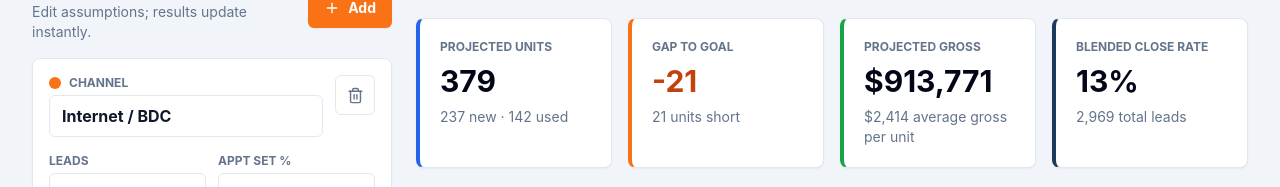
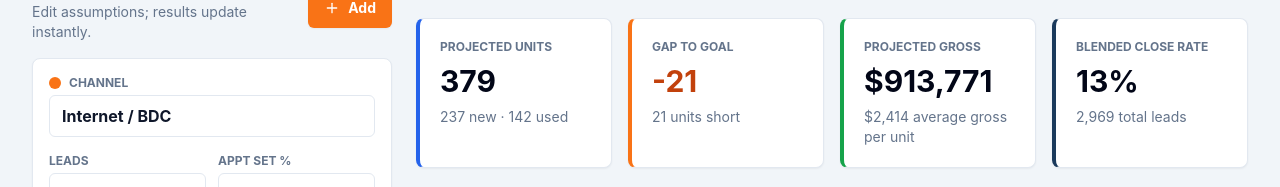
Before and after one commit to 29834329834932840320392/forecast-dashboard, a React (Vite) app: page / in a window 1280 px wide. Shown: the part 497-684 px from the top of the page. Built offline with nearby package versions, Linux system fonts and the light colour scheme; the HTML template or start-up script is replaced by a standard one.

Commit message:
Remove channel delete controls

```diff
--- a/src/components/ChannelCard.tsx
+++ b/src/components/ChannelCard.tsx
@@ -1,23 +1,20 @@
-import { Trash2 } from 'lucide-react'
 import { channelLeadToSale, isWalkInChannel, wholePercent } from '../lib/calculations'
 import type { Channel } from '../lib/types'
 
 type ChannelCardProps = {
   channel: Channel
   volumeMultiplier: number
-  canRemove: boolean
   onChange: (channel: Channel) => void
-  onRemove: () => void
 }
 
-export function ChannelCard({ channel, volumeMultiplier, canRemove, onChange, onRemove }: ChannelCardProps) {
+export function ChannelCard({ channel, volumeMultiplier, onChange }: ChannelCardProps) {
   const update = (patch: Partial<Channel>) => onChange({ ...channel, ...patch })
   const isWalkIn = isWalkInChannel(channel)
 
   return (
     <article className="channel-card">
-      <div className="flex items-start justify-between gap-3">
-        <label className="min-w-0 flex-1">
+      <div>
+        <label>
           <span className="mb-1 flex items-center gap-2 text-xs font-bold uppercase text-slate-500">
             <span className="h-3 w-3 rounded-full" style={{ backgroundColor: channel.color }} />
             Channel
@@ -28,16 +25,6 @@ export function ChannelCard({ channel, volumeMultiplier, canRemove, onChange, on
             onChange={(event) => update({ name: event.target.value })}
           />
         </label>
-        <button
-          className="icon-button"
-          type="button"
-          title="Remove channel"
-          aria-label={`Remove ${channel.name}`}
-          disabled={!canRemove}
-          onClick={onRemove}
-        >
-          <Trash2 size={17} />
-        </button>
       </div>
 
       <div className="mt-4 grid grid-cols-2 gap-3">
```
